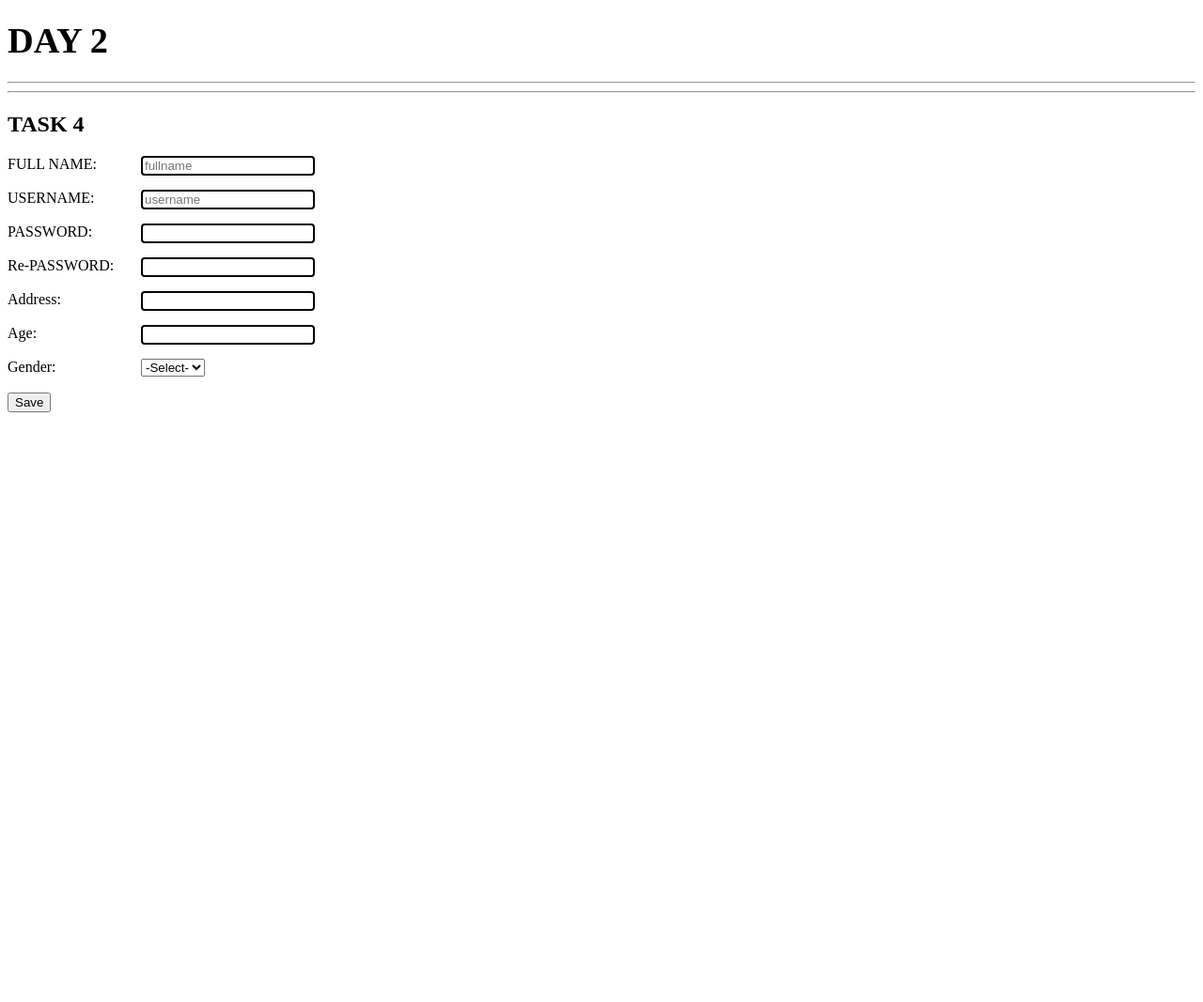
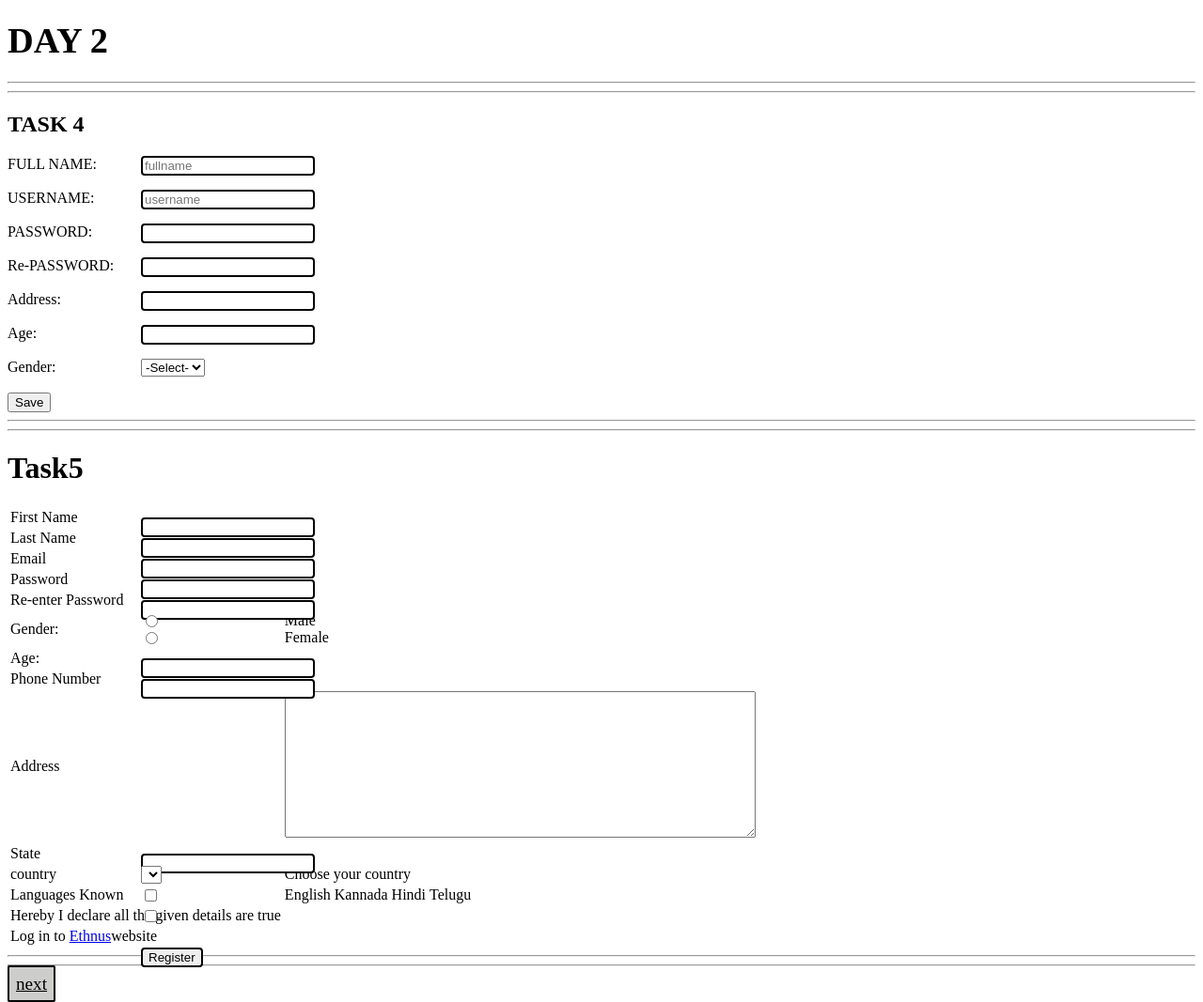
Before and after one commit to Munikumar818/Mern-stack-assignments, a plain HTML site: page day2.html in a window 1280 px wide. Shown: the whole page at 94% size. Before the commit the page ends 800 px from the top, so only its background shows below. Drawn offline with Linux system fonts and the light colour scheme; files that its build step writes are made by us from their sources.

Commit message:
Update day2.html
added task5 and day3 button

```diff
--- a/day2.html
+++ b/day2.html
@@ -4,7 +4,7 @@
     <meta charset="UTF-8">
     <meta name="viewport" content="width=device-width, initial-scale=1.0">
     <title>Page 2</title>
-    <link rel="stylesheet" href="styles.css">
+    <link rel="stylesheet" href="./styles/styles.css">
 </head>
 <body>
     <h1><big>DAY 2</big></h1>
@@ -13,25 +13,43 @@
     <div class="task4">
         <form action="">
             <Label>FULL NAME:</Label>
-            <input type="text" name="FULLNAME" id="" placeholder="fullname"  style="color: grey;">
+            <input type="text" name="FULLNAME" id="" placeholder="fullname"  style="color: grey; border: 2px solid black;
+            border-radius: 4px;
+            position:absolute;
+            left: 150px;">
             <br>
             <br>
             <Label>USERNAME:</Label>
-            <input type="text" name="username"   style="color: grey;" placeholder="username">
+            <input type="text" name="username"   style="color: grey; border: 2px solid black;
+            border-radius: 4px;
+            position:absolute;
+            left: 150px;" placeholder="username">
             <br>
             <br>
             <label>PASSWORD:</label>
-            <input type="password" name="password" id="">
+            <input type="password" name="password" id="" style=" border: 2px solid black;
+            border-radius: 4px;
+            position:absolute;
+            left: 150px;">
             <br>
             <br>
             <label> Re-PASSWORD:</label>
-            <input type="password" name="repassword" id="">
+            <input type="password" name="repassword" id="" style=" border: 2px solid black;
+            border-radius: 4px;
+            position:absolute;
+            left: 150px;">
             <br><br>
             <label> Address:</label>
-            <input type="text" name="address" id="">
+            <input type="text" name="address" id="" style=" border: 2px solid black;
+            border-radius: 4px;
+            position:absolute;
+            left: 150px;">
             <br><br>
             <label> Age:</label>
-            <input type="number" name="age" id="">
+            <input type="number" name="age" id="" style=" border: 2px solid black;
+            border-radius: 4px;
+            position:absolute;
+            left: 150px;">
             <br><br>
             <label> Gender:</label>
             <select name="genders" id="">
@@ -46,7 +64,126 @@
         </form>
 
     </div>
+    <hr>
+    <hr>
 
+    <div class="Task5">
+        <h1>Task5</h1>
+
+        <form>
+        <table>
+            <tr>
+                <td>
+                    <label for="First name">First Name</label>
+                </td>
+                <td>
+                    <input type="text" id="First Name" name="First Name">
+                </td>
+            </tr>
+            <tr>
+                <td>
+                    <label for="Last name">Last Name</label>
+                </td>
+                <td>
+                    <input type="text" id="Last Name" name="Last Name">
+                </td>
+            </tr>
+            <tr>
+                <td>
+                    <label for="Email">Email</label>
+                </td>
+                <td>
+                    <input type="text" id="Email" name="Email">
+                </td>
+            </tr>
+            <tr>
+                <td>
+                    Password
+                </td>
+                <td>
+                    <input type="password" id="password" name="password">
+                </td>
+            </tr>
+            <tr>
+                <td>
+                    Re-enter Password
+                </td>
+                <td>
+                    <input type="password" id="password" name="Password">
+                </td>
+            </tr>
+            <tr>
+                <td>
+                    Gender:
+                </td>
+                <td>
+                    <input type="radio" id="male">
+                    <label for="male">Male</label><br>
+                    <input type="radio" id="female">
+                    <label for="female">Female</label>
+                </td>
+            </tr>
+            <tr>
+                <td><label for="age">Age:</label></td>
+                <td><input type="number" id="age"></td>
+            </tr>
+        </tr>
+        <tr>
+            <td><label for="phone number">Phone Number</label></td>
+            <td><input type="text" id="Phone Number"></td>
+        </tr>
+    </tr>
+    <tr>
+        <td>Address </td>
+        <td><textarea name="address" id="address" cols="60" rows="10"></textarea></td>
+    </tr>
+    <tr>
+        <td>
+        State
+        </td>
+        <td>
+            <input type="text" id="State" name="State">
+        </td>
+    </tr>
+    <tr>
+        <td>
+            country
+        </td>
+        <td>
+            <label for="country">Choose your country</label>
+            <select name="country" id="country"></select>
+        </td>
+    </tr>
+    <tr>
+        <td>Languages Known</td>
+        <td>
+            <input type="checkbox" name="English" id="English">
+            <label for="English">English</label>
+            <input type="checkbox" name="Kannada" id="Kannada">
+            <label for="Kannada">Kannada</label>
+            <input type="checkbox" name="Hindi" id="Hindi">
+            <label for="Hindi">Hindi</label>
+            <input type="checkbox" name="Telugu" id="Telugu">
+            <label for="Telugu">Telugu</label>
+        </td>
+    </tr>
+        <tr>
+            <td>
+                <input type="checkbox" name="approve" id="approve">
+                <label for="Hereby I declare all the given details are true">Hereby I declare all the given details are true</label>
+            </td>
+    </tr>
+    <tr>
+        <td>Log in to <a href="https://ethnus.com/">Ethnus</a>website</td>
+    </tr>
+    </table>
+    <input type="submit" value="Register">
+    </form>
+    </div>
+
+    <hr>
+    <hr>
+    <a href="day3.html" style="background-color: rgb(205, 205, 203); color: black; padding: 7px; font-size: larger; border: 2px solid black; border-radius: 2px;   "> next</a>
 
 
 
```
